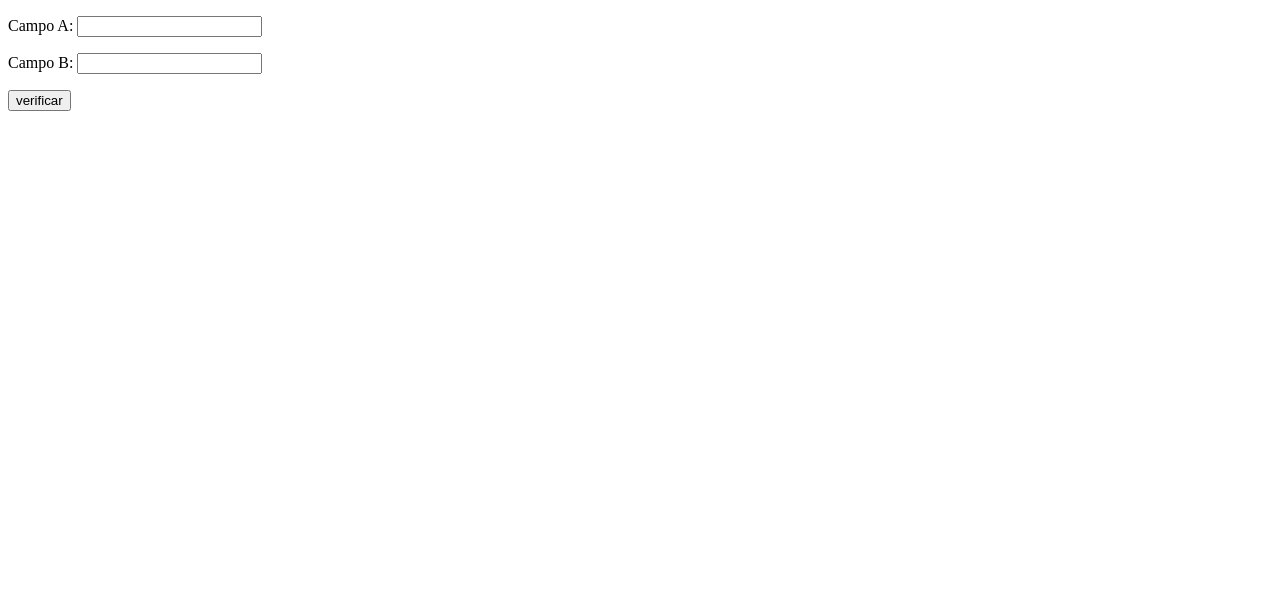
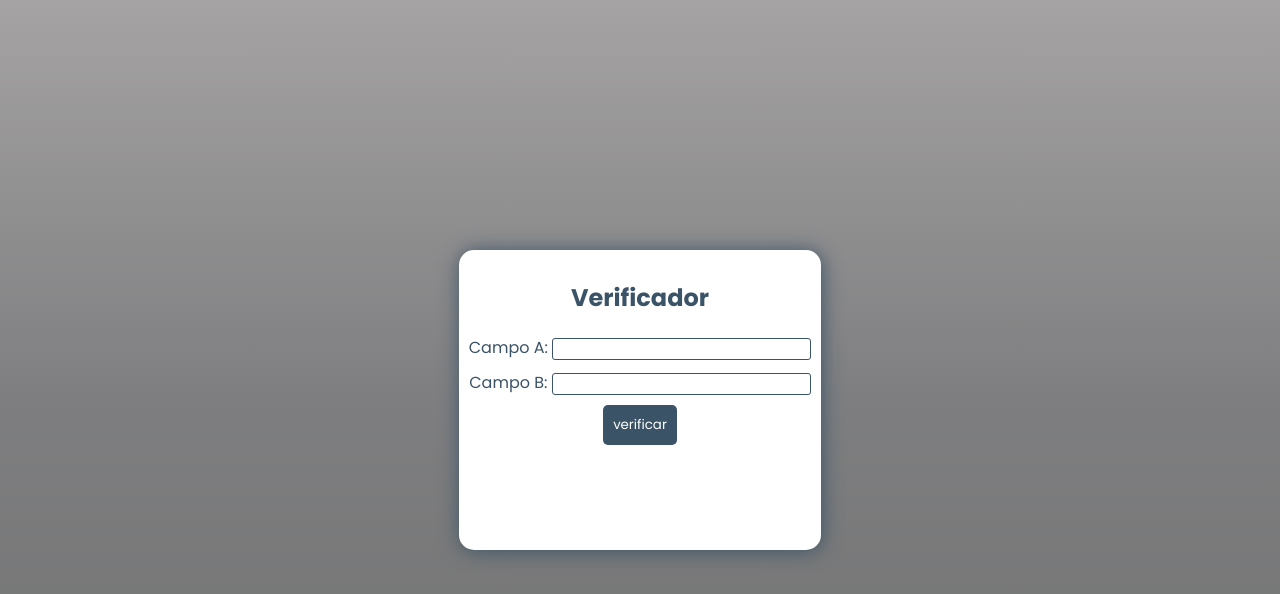
Before and after one commit to thallesrafaell/modulo, a plain HTML site: page index.html in a window 1280 px wide. Drawn offline with Linux system fonts and the light colour scheme.

Commit message:
ADICIONANDO CSS E ESTILIZAÇAO

```diff
--- a/index.html
+++ b/index.html
@@ -4,17 +4,19 @@
     <meta charset="UTF-8">
     <meta name="viewport" content="width=device-width, initial-scale=1.0">
     <title>Excercicios Ebac</title>
+    <link rel="stylesheet" href="style.css">
 </head>
 <body>
     <section>
         <div id="verificador">
+            <h1>Verificador</h1>
             <p>
                 <label for="num1">Campo A:</label>
-                <input type="number" id="num1" required minlength="1">
+                <input class="input" type="number" id="num1" required minlength="1">
             </p>
             <p>
                 <label for="num2">Campo B:</label>
-                <input type="number" id="num2" required minlength="1">
+                <input class="input" type="number" id="num2" required minlength="1">
             </p>
             <p><button type="submit" onclick="verificar()">verificar</button></p>
         </div>
--- a/script.js
+++ b/script.js
@@ -5,14 +5,26 @@ function verificar() {
     let campa = Number(vl1.value)
     let campb = Number(vl2.value)
     let res = document.getElementById(`res`)
+    let input = document.getElementById('num1')
+    let input2 = document.getElementById('num2')
     //condiçao
     if(campa == "" || campb == ""){
         res.innerHTML = `Por favor digite um numero para que eu possa verificar.`
+        res.style.background = `#ff00006b`
+        input.style.border = '1.5px solid red'
+        input2.style.border = '1.5px solid red'
+        res.style.color = '#e42020'
     } else{
         if(campa < campb){
             res.innerHTML = `O  valor do Campo B(${campb}) e maior que o valor do Campo A (${campa})`
+            res.style.background = `#10b91059`
+            input.style.border = '1px solid #3b5366'
+            input2.style.border = '1px solid #3b5366'
+            res.style.color = '#3b5366'
         } else {
             res.innerHTML = `Infelizmente o valor do Campo B e menor tente novamente.`
+            res.style.background = `#ff00006b`
+            res.style.color = '#e42020'
         }
     }
 }
--- /dev/null
+++ b/style.css
@@ -0,0 +1,74 @@
+
+@import url('https://fonts.googleapis.com/css2?family=Poppins:ital,wght@0,100;0,200;0,300;0,400;0,500;0,600;0,700;0,800;0,900;1,100;1,200;1,300;1,400;1,500;1,600;1,700;1,800;1,900&display=swap');
+
+*{
+    padding: 0px;
+    margin: 0px;
+    box-sizing: border-box;
+    font-family: Poppins;
+    font-weight: normal;
+}
+
+body{
+    display: flex;
+    align-items: center;
+    justify-content: center;
+    background:linear-gradient(rgb(165, 163, 163), rgb(126, 126, 128), rgb(113, 114, 113));
+    height: 100vh;
+    width: 100vw;
+}
+section{
+    display: flex;
+    flex-direction: column;
+    align-items: center;
+    background-color: white;
+    max-width: 500px;
+    height: 300px;
+    border-radius: 15px;
+    text-align: center;
+    padding: 10px;
+    box-shadow: 1px 1px 20px #3b5366;
+}
+
+h1{
+    margin: 20px;
+    font-weight: bold;
+    color: #3b5366;
+}
+
+p{
+    margin-bottom: 10px;
+    color: #3b5366;
+}
+
+button{
+    background-color: #3b5366;
+    color: white;
+    border: none;
+    padding: 10px;
+    border-radius: 5px;
+}
+
+input{
+    border-color: #3b5366;
+    border: 1px solid #3b5366;
+    border-radius: 3px;
+}
+input:focus{
+    outline: 1.5px solid #3b5366;
+}
+
+button:hover{
+    background-color: white;
+    color: rgb(59, 83, 102);
+    border:1px solid rgb(59, 83, 102)
+}
+
+#res{
+    text-align: center;
+    width: 300px;
+    background-color: transparent;
+    border-radius: 5px;
+    padding: 10px;
+    color: #3b5366;
+}
```
